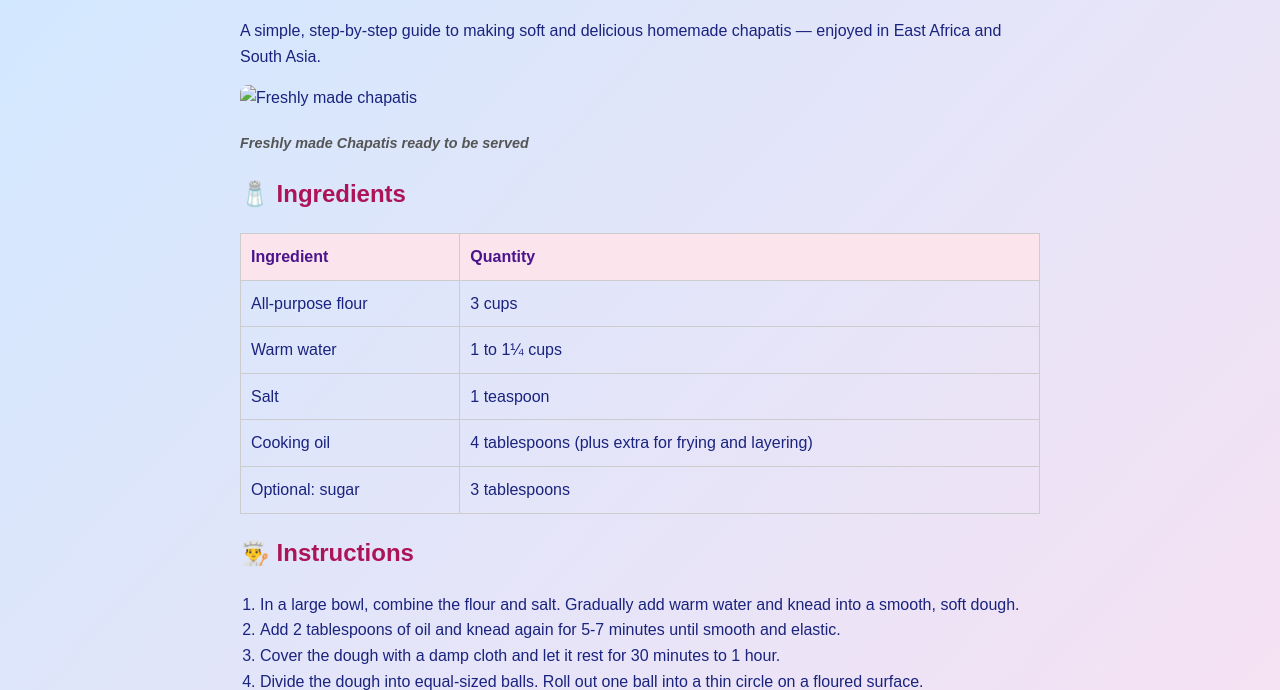
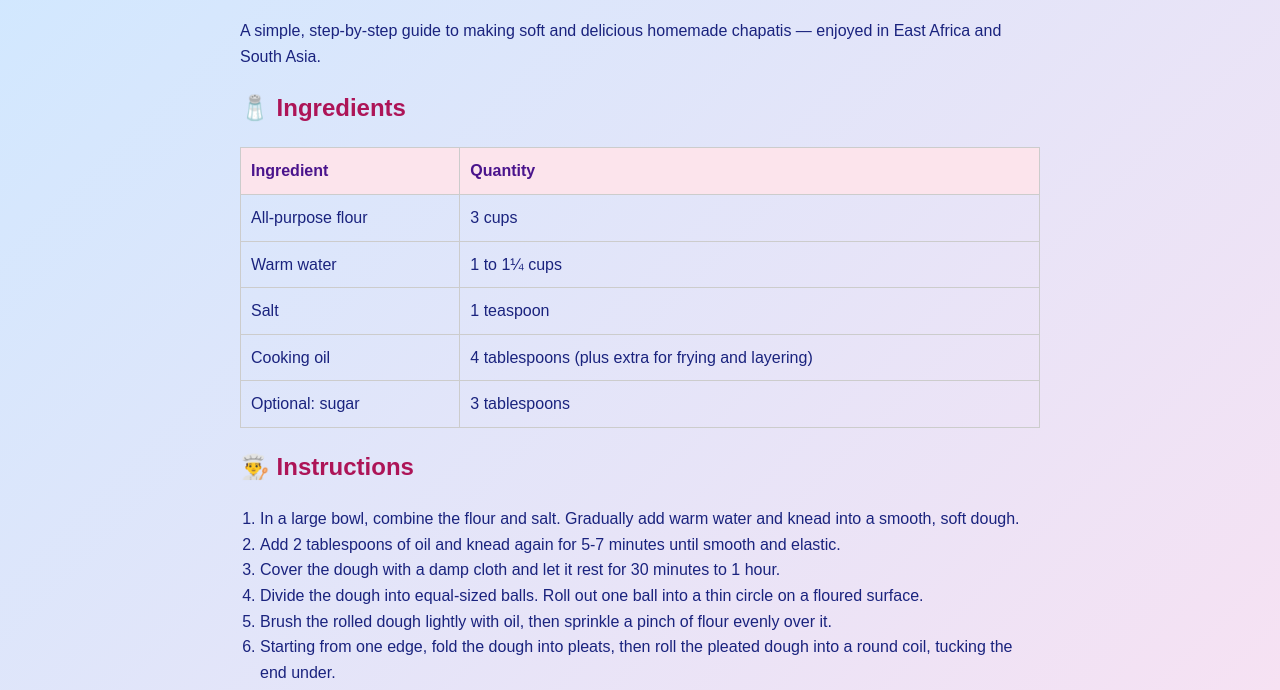
Before and after one commit to PLP-WebTechnologies/july-2025-introduction-to-html-5-JawamaKE, a plain HTML site: page index.html in a window 1280 px wide. Shown: the part 96-786 px from the top of the page. Drawn offline with Linux system fonts and the light colour scheme.

Commit message:
Updated index.html

```diff
--- a/index.html
+++ b/index.html
@@ -72,11 +72,6 @@
     <h1>🥘 How to Make Soft layered Chapatis</h1>
     <p>A simple, step-by-step guide to making soft and delicious homemade chapatis — enjoyed in East Africa and South Asia.</p>
   </header>
-  <main>
-    <figure>
-        <img src="Chapati.jpg" alt="Freshly made chapatis">
-        <figcaption><em><strong>Freshly made Chapatis ready to be served</figcaption></em></strong>
-    </figure>
     <section aria-labelledby="ingredients-heading">
       <h2 id="ingredients-heading">🧂 Ingredients</h2>
       <table>
```
